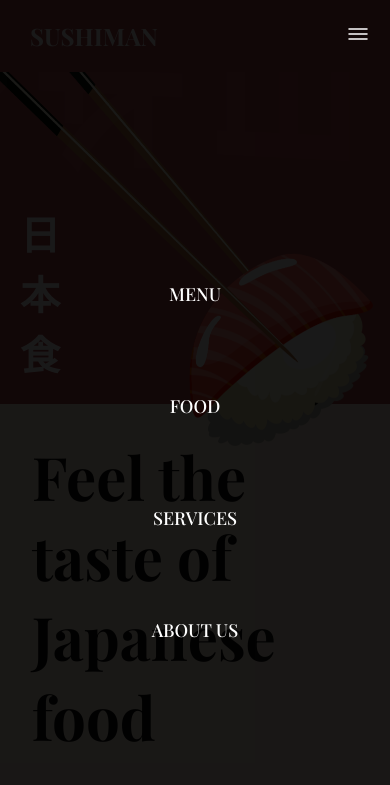
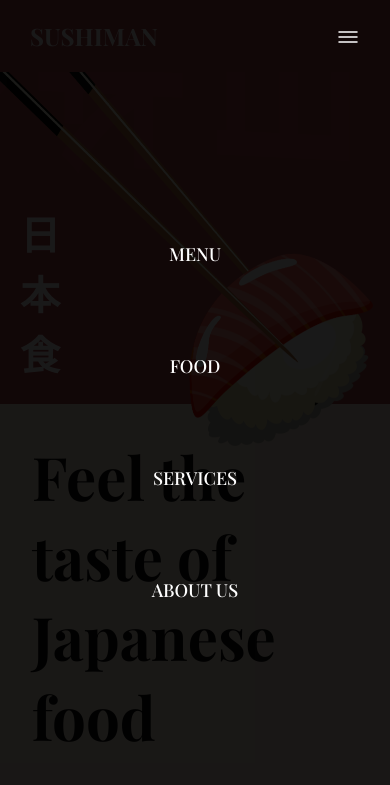
Before and after one commit to AungKaung-max/sushi-web, a website built with Vite: page index.html in a window 390 px wide. Both pictures are taken after a click on the picture 358 px from the left and 34 px from the top of the page. Shown: the top 785 px of the page. Built offline with nearby package versions, Linux system fonts and the light colour scheme.

```diff
--- a/css/sections/header.css
+++ b/css/sections/header.css
@@ -59,6 +59,7 @@
   display: none;
   gap: 20px;
   position: relative;
+  cursor: pointer;
 }
 
 .mobile-menu__overlay {
@@ -87,10 +88,9 @@
 
 .mobile-menu__close {
   position: absolute;
-  top: 22px;
-  right: 20px;
-  width: 24px;
-  height: 24px;
+  top: 25px;
+  right: 30px;
+
   cursor: pointer;
   color: #fff;
 }
@@ -100,7 +100,6 @@
   flex-direction: column;
   gap: 40px;
   align-items: center;
-  margin-top: 80px;
   list-style: none;
 }
 
--- a/js/script.js
+++ b/js/script.js
@@ -70,8 +70,8 @@
 
   menuClose.addEventListener("click", function () {
     mobileMenu.classList.remove("active");
+    menuToggle.style.display = "block";
     menuClose.style.display = "none";
-    menuToggle.style.display = "block";
     document.body.style.overflow = "auto";
   });
 
@@ -79,6 +79,8 @@
   menuLinks.forEach((link) => {
     link.addEventListener("click", function () {
       mobileMenu.classList.remove("active");
+      menuToggle.style.display = "block";
+      menuClose.style.display = "none";
       document.body.style.overflow = "auto";
     });
   });
```
